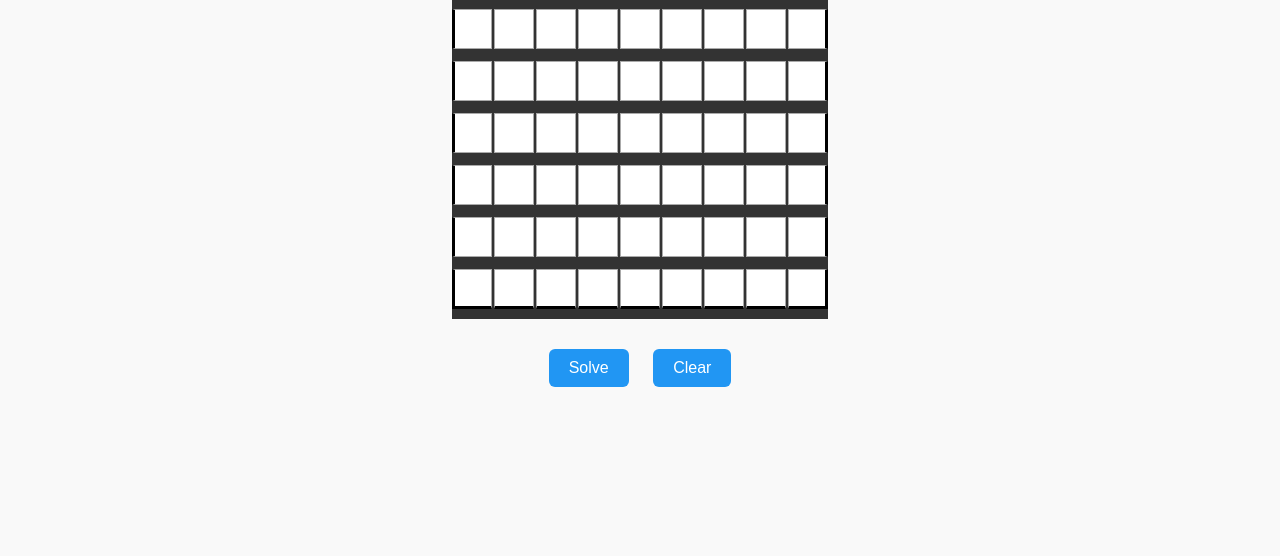
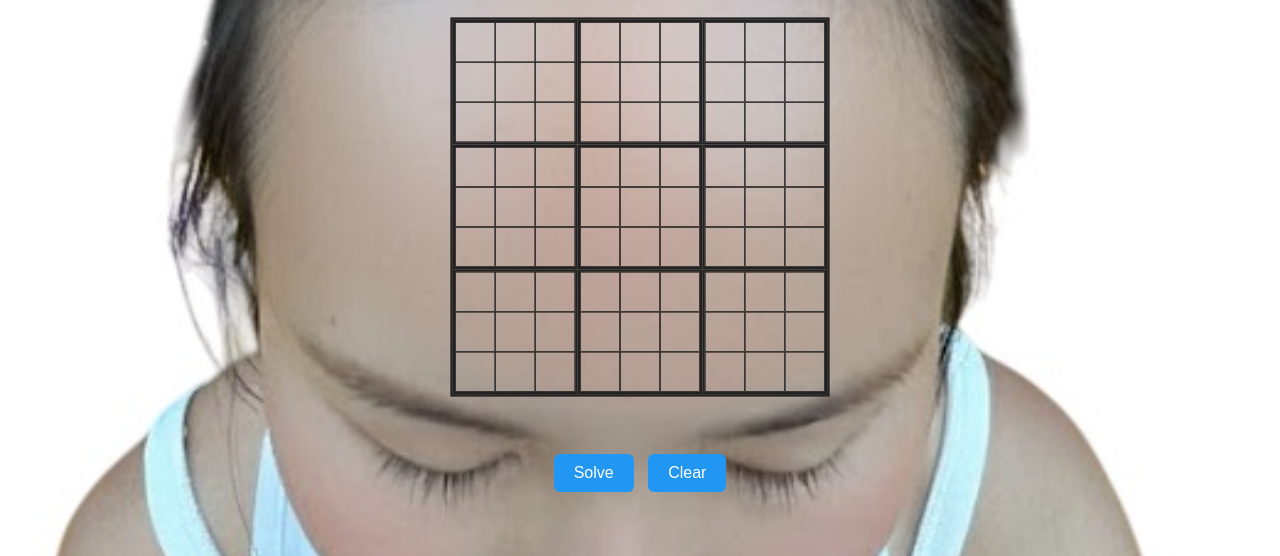
Before and after one commit to lukedwang/sudoku-solver, a plain HTML site: page index.html in a window 1280 px wide. Shown: the part 244-800 px from the top of the page. Drawn offline with Linux system fonts and the light colour scheme.

Commit message:
add style

```diff
--- a/app.js
+++ b/app.js
@@ -2,25 +2,19 @@
 window.addEventListener('DOMContentLoaded', () => {
     const grid = document.getElementById('grid');
 
-    // Generate 81 input cells
-    for (let i = 0; i < 81; i++) {
-        const input = document.createElement('input');
-        input.setAttribute('type', 'text');
-        input.setAttribute('maxlength', '1');
-        input.setAttribute('data-index', i);
+    const inputs = document.querySelectorAll('.box input');
 
-        // Allow only digits 1-9
-        input.addEventListener('input', function () {
-            this.value = this.value.replace(/[^1-9]/g, '');
-        });
-
-        grid.appendChild(input);
-    }
+    inputs.forEach(input => {
+      input.addEventListener('input', () => {
+        // Remove anything that isn't 1-9
+        input.value = input.value.replace(/[^1-9]/g, '');
+      });
+    });
 });
 
 // Read the grid values into a JS array
 function readBoard() {
-    const inputs = document.querySelectorAll('#grid input');
+    const inputs = document.querySelectorAll('.box input');
     const board = [];
     inputs.forEach(input => {
         const val = parseInt(input.value);
@@ -31,8 +25,11 @@ function readBoard() {
 
 // Write JS array values back to the grid
 function writeBoard(board) {
-    const inputs = document.querySelectorAll('#grid input');
+    const inputs = document.querySelectorAll('.box input');
     inputs.forEach((input, idx) => {
+        if (!input.value) {
+            input.classList.add('solved');
+        }
         input.value = board[idx] === 0 ? '' : board[idx];
     });
 }
@@ -109,7 +106,7 @@ function solveSudoku() {
 
 // Clear button handler
 function clearGrid() {
-    const inputs = document.querySelectorAll('#grid input');
+    const inputs = document.querySelectorAll('.box input');
     inputs.forEach(input => input.value = '');
     setMessage('');
 }
--- a/index.html
+++ b/index.html
@@ -3,57 +3,117 @@
 <head>
     <meta charset="UTF-8" />
     <meta name="viewport" content="width=device-width, initial-scale=1.0" />
-    <title>Sudoku Solver</title>
+    <title>Big Brain Raylia</title>
     <link rel="stylesheet" href="style.css">
 
-
-    <style>
-        /* Basic styling for a 9×9 grid */
-        .grid {
-            display: grid;
-            grid-template-columns: repeat(9, 40px);
-            gap: 2px;
-            margin: 20px auto;
-            width: fit-content;
-        }
-
-        .grid input {
-            width: 40px;
-            height: 40px;
-            font-size: 20px;
-            text-align: center;
-        }
-
-        /* Thicker borders around 3×3 subgrids */
-        .grid input:nth-child(9n+1) { border-left: 3px solid black; }
-        .grid input:nth-child(9n) { border-right: 3px solid black; }
-        .grid input {
-            border: 1px solid #aaa;
-        }
-        .grid input {
-            border-top: 1px solid #aaa;
-        }
-        .grid input:nth-child(-n + 9) {
-            border-top: 3px solid black;
-        }
-        .grid input:nth-child(n + 73) {
-            border-bottom: 3px solid black;
-        }
-
-        button {
-            margin: 10px;
-            padding: 10px 20px;
-            font-size: 16px;
-        }
-    </style>
 </head>
 <body>
+    <h1>Big Brain Raylia</h1>
 
-    <h1 style="text-align:center;">Sudoku Solver</h1>
+    <div class="grid">
+        <div class="box">
+          <input type="text" maxlength="1">
+          <input type="text" maxlength="1">
+          <input type="text" maxlength="1">
+          <input type="text" maxlength="1">
+          <input type="text" maxlength="1">
+          <input type="text" maxlength="1">
+          <input type="text" maxlength="1">
+          <input type="text" maxlength="1">
+          <input type="text" maxlength="1">
+        </div>
+        <div class="box">
+          <input type="text" maxlength="1">
+          <input type="text" maxlength="1">
+          <input type="text" maxlength="1">
+          <input type="text" maxlength="1">
+          <input type="text" maxlength="1">
+          <input type="text" maxlength="1">
+          <input type="text" maxlength="1">
+          <input type="text" maxlength="1">
+          <input type="text" maxlength="1">
+        </div>
+        <div class="box">
+          <input type="text" maxlength="1">
+          <input type="text" maxlength="1">
+          <input type="text" maxlength="1">
+          <input type="text" maxlength="1">
+          <input type="text" maxlength="1">
+          <input type="text" maxlength="1">
+          <input type="text" maxlength="1">
+          <input type="text" maxlength="1">
+          <input type="text" maxlength="1">
+        </div>
+        <div class="box">
+          <input type="text" maxlength="1">
+          <input type="text" maxlength="1">
+          <input type="text" maxlength="1">
+          <input type="text" maxlength="1">
+          <input type="text" maxlength="1">
+          <input type="text" maxlength="1">
+          <input type="text" maxlength="1">
+          <input type="text" maxlength="1">
+          <input type="text" maxlength="1">
+        </div>
+        <div class="box">
+          <input type="text" maxlength="1">
+          <input type="text" maxlength="1">
+          <input type="text" maxlength="1">
+          <input type="text" maxlength="1">
+          <input type="text" maxlength="1">
+          <input type="text" maxlength="1">
+          <input type="text" maxlength="1">
+          <input type="text" maxlength="1">
+          <input type="text" maxlength="1">
+        </div>
+        <div class="box">
+          <input type="text" maxlength="1">
+          <input type="text" maxlength="1">
+          <input type="text" maxlength="1">
+          <input type="text" maxlength="1">
+          <input type="text" maxlength="1">
+          <input type="text" maxlength="1">
+          <input type="text" maxlength="1">
+          <input type="text" maxlength="1">
+          <input type="text" maxlength="1">
+        </div>
+        <div class="box">
+          <input type="text" maxlength="1">
+          <input type="text" maxlength="1">
+          <input type="text" maxlength="1">
+          <input type="text" maxlength="1">
+          <input type="text" maxlength="1">
+          <input type="text" maxlength="1">
+          <input type="text" maxlength="1">
+          <input type="text" maxlength="1">
+          <input type="text" maxlength="1">
+        </div>
+        <div class="box">
+          <input type="text" maxlength="1">
+          <input type="text" maxlength="1">
+          <input type="text" maxlength="1">
+          <input type="text" maxlength="1">
+          <input type="text" maxlength="1">
+          <input type="text" maxlength="1">
+          <input type="text" maxlength="1">
+          <input type="text" maxlength="1">
+          <input type="text" maxlength="1">
+        </div>
+        <div class="box">
+          <input type="text" maxlength="1">
+          <input type="text" maxlength="1">
+          <input type="text" maxlength="1">
+          <input type="text" maxlength="1">
+          <input type="text" maxlength="1">
+          <input type="text" maxlength="1">
+          <input type="text" maxlength="1">
+          <input type="text" maxlength="1">
+          <input type="text" maxlength="1">
+        </div>
 
-    <div class="grid" id="grid"></div>
+      </div>
 
-    <div style="text-align:center;">
+    <div>
         <button onclick="solveSudoku()">Solve</button>
         <button onclick="clearGrid()">Clear</button>
     </div>
--- a/style.css
+++ b/style.css
@@ -13,52 +13,55 @@ body {
     flex-direction: column;
     align-items: center;
     padding: 20px;
+    background-image: url('forehead.jpeg');
+    background-size: cover; /* or '100% 100%' for stretching */
+    background-position: center;
+    background-repeat: no-repeat;
 }
 
 /* Page title */
 h1 {
+    margin-top: 100px;
     margin-bottom: 20px;
-    font-size: 2rem;
+    font-size: 4rem;
     text-align: center;
 }
 
-/* Sudoku grid container */
 .grid {
     display: grid;
-    grid-template-columns: repeat(9, 50px);
-    grid-template-rows: repeat(9, 50px);
-    gap: 0;
-    background-color: #333;
-}
+    grid-template-columns: repeat(3, auto);
+    width: fit-content;
+    margin: auto;
+    border: 3px solid #222;
+    background-color: transparent;
+    transform: scale(0.8);
+  }
 
-/* Individual cells */
-.grid input {
+  /* Each 3x3 square */
+  .box {
+    display: grid;
+    grid-template-columns: repeat(3, 50px);
+    grid-template-rows: repeat(3, 50px);
+    border: 3px solid #222;
+    background-color: transparent;
+  }
+
+  /* Individual cells */
+  .box input {
+    color: black;
     width: 50px;
     height: 50px;
     text-align: center;
-    font-size: 1.5rem;
-    border: 1px solid #999;
+    font-size: 20px;
+    border: 1px solid #222;
     outline: none;
-}
+    background-color: transparent;
+  }
 
-/* Thicker borders around 3x3 subgrids */
-.grid input:nth-child(9n+1) {
-    border-left: 3px solid black;
-}
-.grid input:nth-child(9n) {
-    border-right: 3px solid black;
-}
-.grid input:nth-child(-n+9) {
-    border-top: 3px solid black;
-}
-.grid input:nth-child(n+73) {
-    border-bottom: 3px solid black;
-}
-
-/* Focused cell styling */
-.grid input:focus {
-    background-color: #e0f7fa;
-}
+  .box input.solved {
+    color: green;
+    font-weight: bold;
+  }
 
 /* Buttons */
 button {
```
Also changed, not shown: forehead.jpeg (added).
